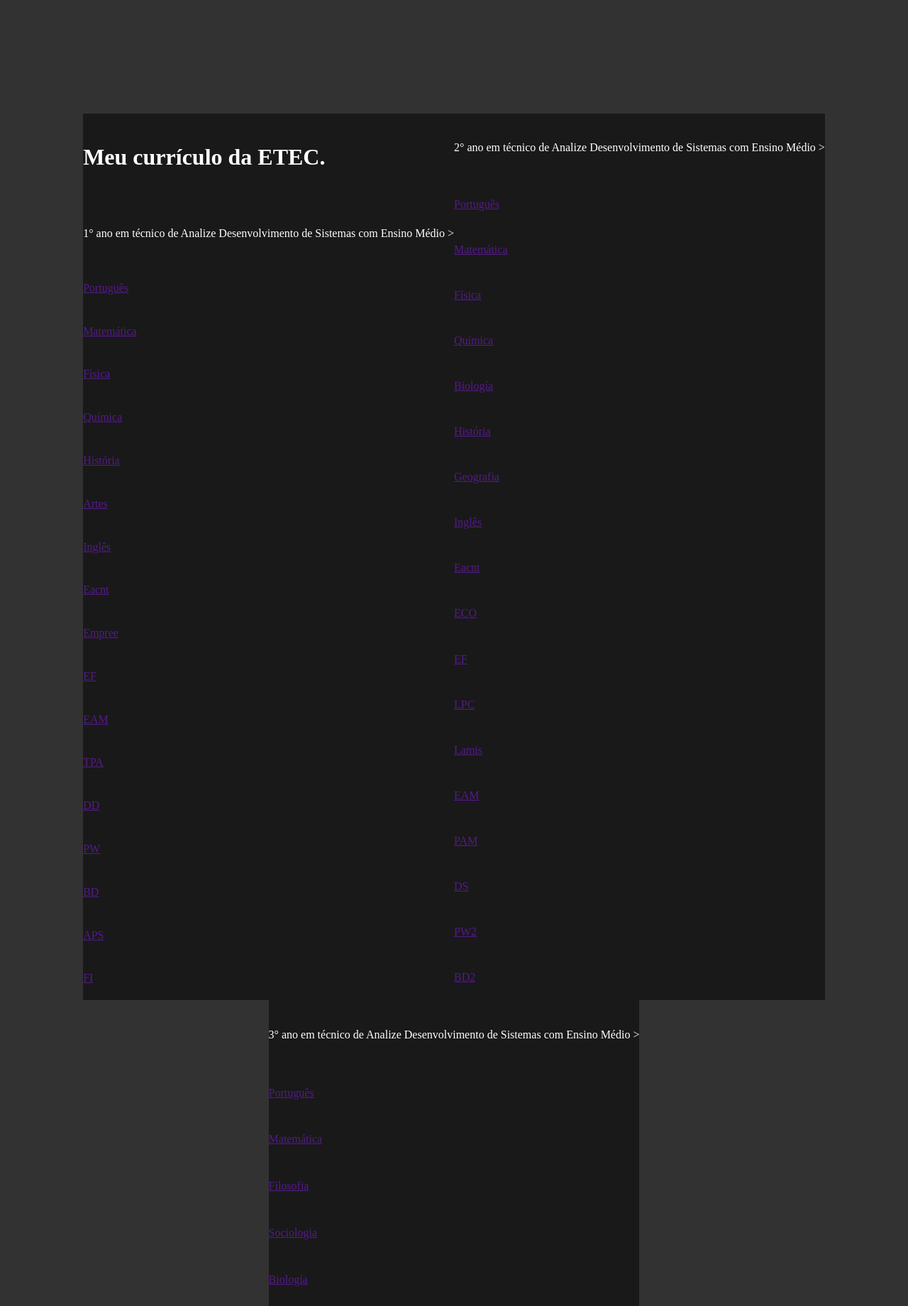
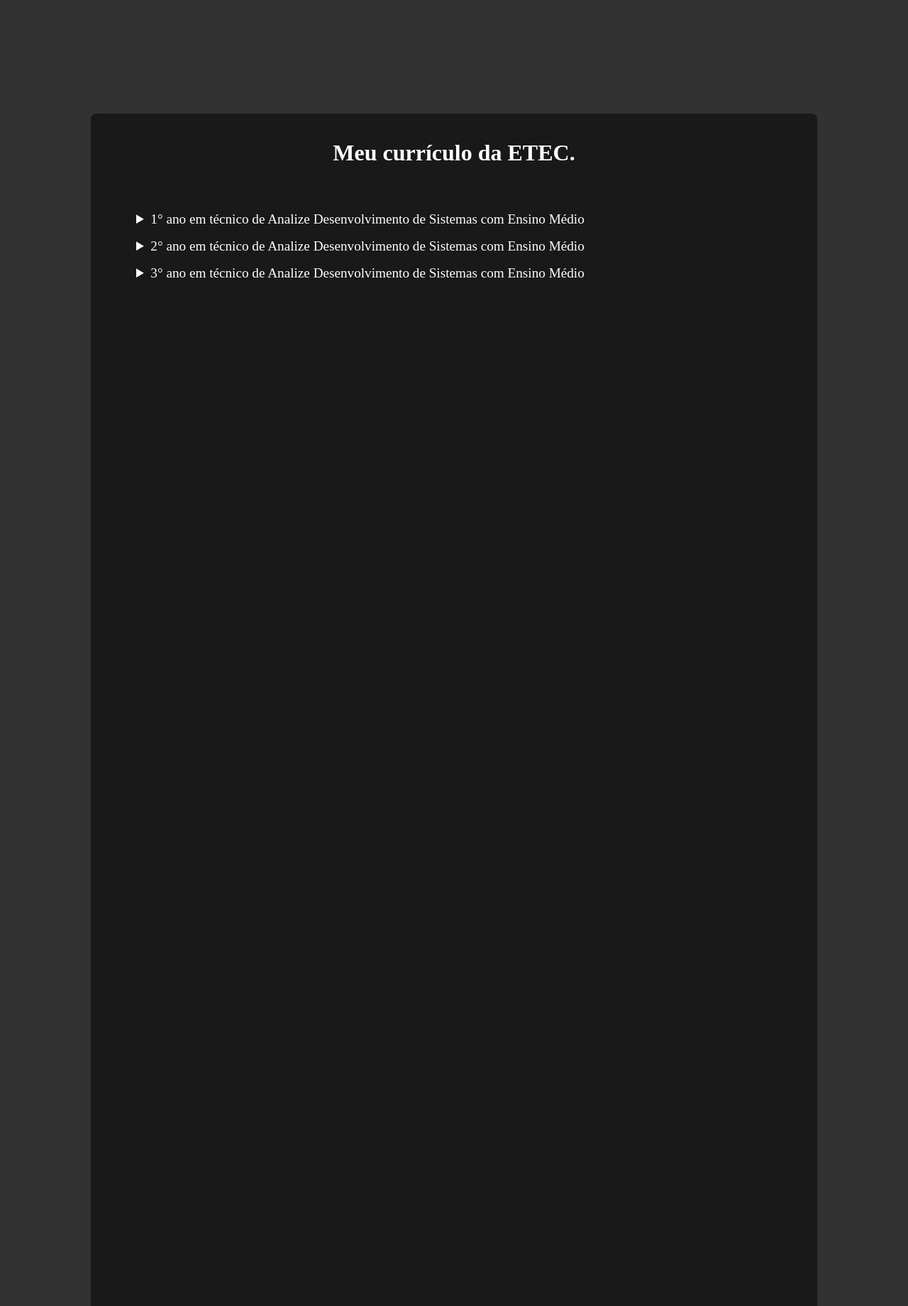
Before and after one commit to Carl-Edwart/Projeto_Web, a PHP site: page /academico.html in a window 1280 px wide. Shown: the part 80-1920 px from the top of the page at 71% size. Run offline with PHP 8.4, Linux system fonts and the light colour scheme.

Commit message:
academico-finalizado

```diff
--- a/Css/academico.css
+++ b/Css/academico.css
@@ -13,6 +13,7 @@ body{
     display: flex;
     justify-content: center;
     margin: 30vh 0 0 0;
+    width: 100%;
     height: 300vh;
 }
 #bg{
@@ -32,6 +33,7 @@ body{
     border-radius: 0.4rem;
 }
 main{
+    width: 100%;
     z-index: 1;
     display: flex;
     justify-content: center;
@@ -48,7 +50,7 @@ header{
     display: flex;
     justify-content: space-around;
     align-items: end;
-    z-index: 2;
+    z-index: 9;
 }
 #foto_index{
     width: 3.2rem;
@@ -101,45 +103,68 @@ header{
     box-shadow: inset 0 0 0.3rem white;
     transform: scale(1.05);
 }
-.titulo{
+.curriculo{
     background-color: rgb(25, 25, 25);
     color: white;
+    border-radius: 0.5rem;
+    display: flex;
+    flex-direction: column;
+    align-items: center;
+    width: 80%;
+    min-height: 80vh;
+    max-height: 80%;
+    height: auto;
+    padding: 1rem 4rem;
+    box-sizing: border-box;
+}
+.curriculo>h1{
+    margin-bottom: 4rem ;
+    transition: 0.6s ease-out;
+}
+.curriculo details{
+    width: 100%;
+}
+.curriculo summary{
+    cursor: pointer;
+    font-size: 1.2rem;
+    margin-bottom: 1rem;
+}
+.lista-materias{
+    display: flex;
+    flex-direction: column;
+    gap: 0.4rem;
+    padding-left: 1.5rem;
+}
+.lista-materias a{
+    text-decoration: none;
     font-family: 'Times New Roman', Times, serif;
     font-size: 1rem;
-    text-align: left;
-    display: flex;
-    flex-direction: column;
-    justify-content: space-around;
+    color: white;
+    transition: 0.6s ease-out;
 }
-.ano1{
-    background-color: rgb(25, 25, 25);
-    color: white;
-    font-family: 'Times New Roman', Times, serif;
-    font-size: 1rem;
-    text-align: left;
-    display: flex;
-    flex-direction: column;
-    justify-content: space-around;
+.curriculo>details>div>a:hover, .curriculo>h1:hover{
+    background: linear-gradient(
+        90deg,
+        #ff0000,
+        #ff7b00,
+        #ffe600,
+        #00ff00,
+        #00ffff,
+        #0066ff,
+        #cc00ff,
+        #ff0000
+    );
+    filter: saturate(150%) brightness(1.3);
+    background-size: 300% 100%;
+    animation-timing-function: cubic-bezier(.4,0,.2,1);
+    animation: rgb-loop 2s linear infinite;
+    -webkit-background-clip: text;
+    background-clip: text;
+    -webkit-text-fill-color: transparent;
+    transform: scale(1.1) translateX(2.5rem);
 }
-.ano2{
-    background-color: rgb(25, 25, 25);
-    color: white;
-    font-family: 'Times New Roman', Times, serif;
-    font-size: 1rem;
-    text-align: left;
-    display: flex;
-    flex-direction: column;
-    justify-content: space-around;
-}
-.ano3{
-    background-color: rgb(25, 25, 25);
-    color: white;
-    font-family: 'Times New Roman', Times, serif;
-    font-size: 1rem;
-    text-align: left;
-    display: flex;
-    flex-direction: column;
-    justify-content: space-around;
+.curriculo>h1:hover{
+    transform: translateX(0);
 }
 footer{
     height: 40vh;
@@ -253,3 +278,14 @@ footer{
 #ico-apple>p{
     margin: 0;
 }
+@keyframes rgb-loop {
+    0%   { background-position:   0% 50%; }
+    12%  { background-position:  20% 50%; }
+    25%  { background-position:  40% 50%; }
+    37%  { background-position:  60% 50%; }
+    50%  { background-position:  80% 50%; }
+    62%  { background-position: 100% 50%; }
+    75%  { background-position:  80% 50%; }
+    87%  { background-position:  40% 50%; }
+    100% { background-position:   0% 50%; }
+}
--- a/academico.html
+++ b/academico.html
@@ -25,68 +25,75 @@
                 <img src="Img/instagram.png" alt="ícone do instagram" id="insta_ico">
             </a>
         </header>
-        <div class="titulo">
+        <div class="curriculo">
             <h1>Meu currículo da ETEC.</h1>
-            <p id="ano1">1° ano em técnico de Analize Desenvolvimento de Sistemas com Ensino Médio ></p>
-            <a href="">Português</a>
-            <a href="">Matemática</a>
-            <a href="">Física</a>
-            <a href="">Química</a>
-            <a href="">História</a>
-            <a href="">Artes</a>
-            <a href="">Inglês</a>
-            <a href="">Eacnt</a>
-            <a href="">Empree</a>
-            <a href="">EF</a>
-            <a href="">EAM</a>
-            <a href="">TPA</a>
-            <a href="">DD</a>
-            <a href="">PW</a>
-            <a href="">BD</a>
-            <a href="">APS</a>
-            <a href="">FI</a>
+            <details>
+                <summary>1° ano em técnico de Analize Desenvolvimento de Sistemas com Ensino Médio</summary>
+                <div class="lista-materias">
+                    <a href="">|--Português</a>
+                    <a href="">|--Matemática</a>
+                    <a href="">|--Física</a>
+                    <a href="">|--Química</a>
+                    <a href="">|--História</a>
+                    <a href="">|--Artes</a>
+                    <a href="">|--Inglês</a>
+                    <a href="">|--Eacnt</a>
+                    <a href="">|--Empree</a>
+                    <a href="">|--EF</a>
+                    <a href="">|--EAM</a>
+                    <a href="">|--TPA</a>
+                    <a href="">|--DD</a>
+                    <a href="">|--PW</a>
+                    <a href="">|--BD</a>
+                    <a href="">|--APS</a>
+                    <a href="">|--FI</a>
+                </div>
+            </details>
+            <details>
+                <summary>2° ano em técnico de Analize Desenvolvimento de Sistemas com Ensino Médio</summary>
+                <div class="lista-materias">
+                    <a href="">|--Português</a>
+                    <a href="">|--Matemática</a>
+                    <a href="">|--Física</a>
+                    <a href="">|--Química</a>
+                    <a href="">|--Biología</a>
+                    <a href="">|--História</a>
+                    <a href="">|--Geografia</a>
+                    <a href="">|--Inglês</a>
+                    <a href="">|--Eacnt</a>
+                    <a href="">|--ECO</a>
+                    <a href="">|--EF</a>
+                    <a href="">|--LPC</a>
+                    <a href="">|--Lamis</a>
+                    <a href="">|--EAM</a>
+                    <a href="">|--PAM</a>
+                    <a href="">|--DS</a>
+                    <a href="">|--PW2</a>
+                    <a href="">|--BD2</a>
+                </div>
+            </details>
+            <details>
+                <summary>3° ano em técnico de Analize Desenvolvimento de Sistemas com Ensino Médio</summary>
+                <div class="lista-materias">
+                    <a href="">|--Português</a>
+                    <a href="">|--Matemática</a>
+                    <a href="">|--Filosofia</a>
+                    <a href="">|--Sociologia</a>
+                    <a href="">|--Biología</a>
+                    <a href="">|--Espanhol</a>
+                    <a href="">|--Geografia</a>
+                    <a href="">|--Inglês</a>
+                    <a href="">|--Eacnt</a>
+                    <a href="">|--EAM</a>
+                    <a href="">|--SEEL</a>
+                    <a href="">|--IPSS</a>
+                    <a href="">|--PDTCC</a>
+                    <a href="">|--PAM2</a>
+                    <a href="">|--PW3</a>
+                    <a href="">|--BD3</a>
+                </div>
+            </details>
         </div>
-        <div class="ano1">
-            <p id="ano2">2° ano em técnico de Analize Desenvolvimento de Sistemas com Ensino Médio ></p>
-            <a href="">Português</a>
-            <a href="">Matemática</a>
-            <a href="">Física</a>
-            <a href="">Química</a>
-            <a href="">Biología</a>
-            <a href="">História</a>
-            <a href="">Geografia</a>
-            <a href="">Inglês</a>
-            <a href="">Eacnt</a>
-            <a href="">ECO</a>
-            <a href="">EF</a>
-            <a href="">LPC</a>
-            <a href="">Lamis</a>
-            <a href="">EAM</a>
-            <a href="">PAM</a>
-            <a href="">DS</a>
-            <a href="">PW2</a>
-            <a href="">BD2</a>
-        </div>
-        <div class="ano2">
-            <p id="ano3">3° ano em técnico de Analize Desenvolvimento de Sistemas com Ensino Médio ></p>
-            <a href="">Português</a>
-            <a href="">Matemática</a>
-            <a href="">Filosofia</a>
-            <a href="">Sociologia</a>
-            <a href="">Biología</a>
-            <a href="">Espanhol</a>
-            <a href="">Geografia</a>
-            <a href="">Inglês</a>
-            <a href="">Eacnt</a>
-            <a href="">EAM</a>
-            <a href="">SEEL</a>
-            <a href="">IPSS</a>
-            <a href="">PDTCC</a>
-            <a href="">PAM2</a>
-            <a href="">PW3</a>
-            <a href="">BD3</a>
-        </div>
-        <div class="ano3"></div>
         <footer>
             <div class="barra">
                 <div id="classificacao">
```
